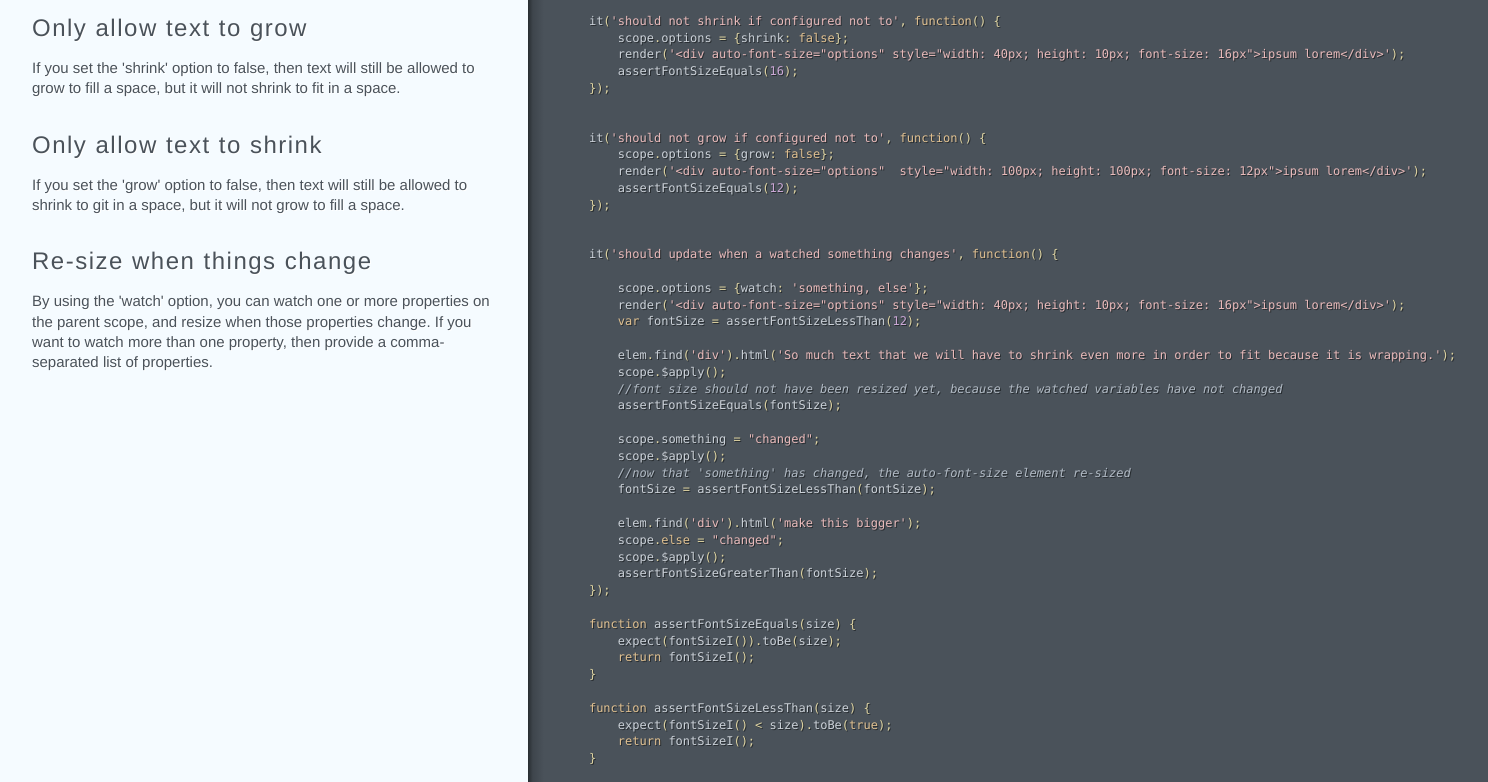
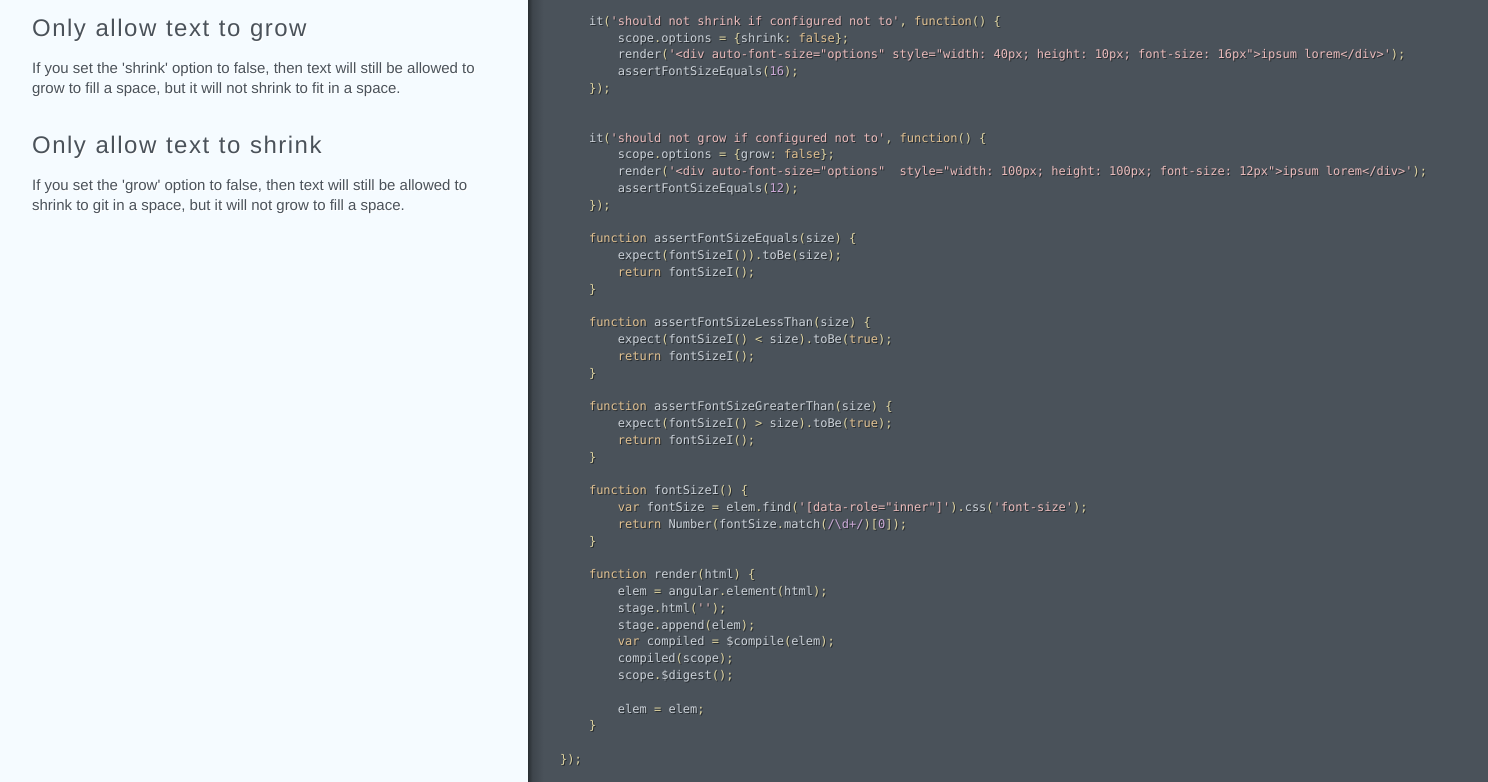
Before and after one commit to rschmukler/auto-font-size, a website: page doc/spec/auto_font_size_spec.html in a window 1280 px wide. Shown: the part 675-1457 px from the top of the page, 1488 px wide, since content can reach past the window. Drawn offline with Linux system fonts and the light colour scheme.

Commit message:
Updating docs

```diff
--- a/doc/assets/behavior.js
+++ b/doc/assets/behavior.js
@@ -109,14 +109,6 @@ f.event={add:function(a,c,d,e,g){var h,i,j,k,l,m,n,o,p,q,r,s;if(!(a.nodeType===3
                 "level": 3,
                 "title": "Only allow text to shrink",
                 "slug": "only-allow-text-to-shrink"
-              },
-              "depth": 3
-            }, {
-              "type": "heading",
-              "data": {
-                "level": 3,
-                "title": "Re-size when things change",
-                "slug": "re-size-when-things-change"
               },
               "depth": 3
             }
--- a/doc/spec/auto_font_size_spec.html
+++ b/doc/spec/auto_font_size_spec.html
@@ -53,32 +53,6 @@ a space.</p></div></div><div class="code"><div class="wrapper">    <span class="
         <span class="nx">render</span><span class="p">(</span><span class="s1">&#39;&lt;div auto-font-size=&quot;options&quot;  style=&quot;width: 100px; height: 100px; font-size: 12px&quot;&gt;ipsum lorem&lt;/div&gt;&#39;</span><span class="p">);</span>
         <span class="nx">assertFontSizeEquals</span><span class="p">(</span><span class="mi">12</span><span class="p">);</span>
     <span class="p">});</span>
-    </div></div></div><div class="segment"><div class="comments "><div class="wrapper"><h3 id="re-size-when-things-change">Re-size when things change</h3>
-
-<p>By using the 'watch' option, you can watch one or
-more properties on the parent scope, and resize when those properties
-change.  If you want to watch more than one property, then provide
-a comma-separated list of properties.    </p></div></div><div class="code"><div class="wrapper">    <span class="nx">it</span><span class="p">(</span><span class="s1">&#39;should update when a watched something changes&#39;</span><span class="p">,</span> <span class="kd">function</span><span class="p">()</span> <span class="p">{</span>
-
-        <span class="nx">scope</span><span class="p">.</span><span class="nx">options</span> <span class="o">=</span> <span class="p">{</span><span class="nx">watch</span><span class="o">:</span> <span class="s1">&#39;something, else&#39;</span><span class="p">};</span>
-        <span class="nx">render</span><span class="p">(</span><span class="s1">&#39;&lt;div auto-font-size=&quot;options&quot; style=&quot;width: 40px; height: 10px; font-size: 16px&quot;&gt;ipsum lorem&lt;/div&gt;&#39;</span><span class="p">);</span>
-        <span class="kd">var</span> <span class="nx">fontSize</span> <span class="o">=</span> <span class="nx">assertFontSizeLessThan</span><span class="p">(</span><span class="mi">12</span><span class="p">);</span>
-
-        <span class="nx">elem</span><span class="p">.</span><span class="nx">find</span><span class="p">(</span><span class="s1">&#39;div&#39;</span><span class="p">).</span><span class="nx">html</span><span class="p">(</span><span class="s1">&#39;So much text that we will have to shrink even more in order to fit because it is wrapping.&#39;</span><span class="p">);</span>
-        <span class="nx">scope</span><span class="p">.</span><span class="nx">$apply</span><span class="p">();</span>
-        <span class="c1">//font size should not have been resized yet, because the watched variables have not changed</span>
-        <span class="nx">assertFontSizeEquals</span><span class="p">(</span><span class="nx">fontSize</span><span class="p">);</span>
-
-        <span class="nx">scope</span><span class="p">.</span><span class="nx">something</span> <span class="o">=</span> <span class="s2">&quot;changed&quot;</span><span class="p">;</span>
-        <span class="nx">scope</span><span class="p">.</span><span class="nx">$apply</span><span class="p">();</span>
-        <span class="c1">//now that &#39;something&#39; has changed, the auto-font-size element re-sized</span>
-        <span class="nx">fontSize</span> <span class="o">=</span> <span class="nx">assertFontSizeLessThan</span><span class="p">(</span><span class="nx">fontSize</span><span class="p">);</span>
-
-        <span class="nx">elem</span><span class="p">.</span><span class="nx">find</span><span class="p">(</span><span class="s1">&#39;div&#39;</span><span class="p">).</span><span class="nx">html</span><span class="p">(</span><span class="s1">&#39;make this bigger&#39;</span><span class="p">);</span>
-        <span class="nx">scope</span><span class="p">.</span><span class="k">else</span> <span class="o">=</span> <span class="s2">&quot;changed&quot;</span><span class="p">;</span>
-        <span class="nx">scope</span><span class="p">.</span><span class="nx">$apply</span><span class="p">();</span>
-        <span class="nx">assertFontSizeGreaterThan</span><span class="p">(</span><span class="nx">fontSize</span><span class="p">);</span>
-    <span class="p">});</span>
 
     <span class="kd">function</span> <span class="nx">assertFontSizeEquals</span><span class="p">(</span><span class="nx">size</span><span class="p">)</span> <span class="p">{</span>
         <span class="nx">expect</span><span class="p">(</span><span class="nx">fontSizeI</span><span class="p">()).</span><span class="nx">toBe</span><span class="p">(</span><span class="nx">size</span><span class="p">);</span>
--- a/scripts/auto_font_size.js
+++ b/scripts/auto_font_size.js
@@ -18,38 +18,31 @@ angular.module('AutoFontSize', [])
                         var inner = elem.find('div[data-role]');
                         shrinkOrGrow();
 
-                        if (options.watch) {
-                            angular.forEach(options.watch.split(','), function(str){
-                                scope.$watch(str, shrinkOrGrow);
-                            });
-                        }
+                        scope.$watch(shrinkOrGrow);
 
                         function shrinkOrGrow() {
-                            var size = 1;
                             var i = 0;
-                            var step = 0.05;
 
                             if (fontTooBig() && options.shrink) {
-                                setFontSize(size);
-
                                 while (fontTooBig() && i < 100) {
-                                    size = (1-step)*size;
-                                    setFontSize(size);
+                                    setFontSize(fontSizeI() - 1);
                                     i = i + 1;
                                 }
                             } else if (fontTooSmall() && options.grow) {
-                                setFontSize(size);
-
                                 while (fontTooSmall() && i < 100) {
-                                    size = (1+step)*size;
-                                    setFontSize(size);
+                                    setFontSize(fontSizeI() + 1);
                                     i = i + 1;
                                 }
                             }
                         }
 
-                        function setFontSize(em) {
-                            inner.css('fontSize', em + 'em');
+                        function fontSizeI() {
+                            var fontSize = inner.css('font-size');
+                            return Number(fontSize.match(/\d+/)[0]);
+                        }
+
+                        function setFontSize(size) {
+                            inner.css('fontSize', size + 'px');
                         }
 
                         function fontTooBig() {
--- a/spec/auto_font_size_spec.js
+++ b/spec/auto_font_size_spec.js
@@ -59,33 +59,6 @@ describe('auto-font-size', function() {
         assertFontSizeEquals(12);
     });
 
-    // ### Re-size when things change
-    // By using the 'watch' option, you can watch one or
-    // more properties on the parent scope, and resize when those properties
-    // change.  If you want to watch more than one property, then provide
-    // a comma-separated list of properties.
-    it('should update when a watched something changes', function() {
-
-        scope.options = {watch: 'something, else'};
-        render('<div auto-font-size="options" style="width: 40px; height: 10px; font-size: 16px">ipsum lorem</div>');
-        var fontSize = assertFontSizeLessThan(12);
-
-        elem.find('div').html('So much text that we will have to shrink even more in order to fit because it is wrapping.');
-        scope.$apply();
-        //font size should not have been resized yet, because the watched variables have not changed
-        assertFontSizeEquals(fontSize);
-
-        scope.something = "changed";
-        scope.$apply();
-        //now that 'something' has changed, the auto-font-size element re-sized
-        fontSize = assertFontSizeLessThan(fontSize);
-
-        elem.find('div').html('make this bigger');
-        scope.else = "changed";
-        scope.$apply();
-        assertFontSizeGreaterThan(fontSize);
-    });
-
     function assertFontSizeEquals(size) {
         expect(fontSizeI()).toBe(size);
         return fontSizeI();
```
Also changed, not shown: doc/scripts/auto_font_size.html (+10 -17 lines), dist/auto_font_size.js, dist/auto_font_size.min.js.
